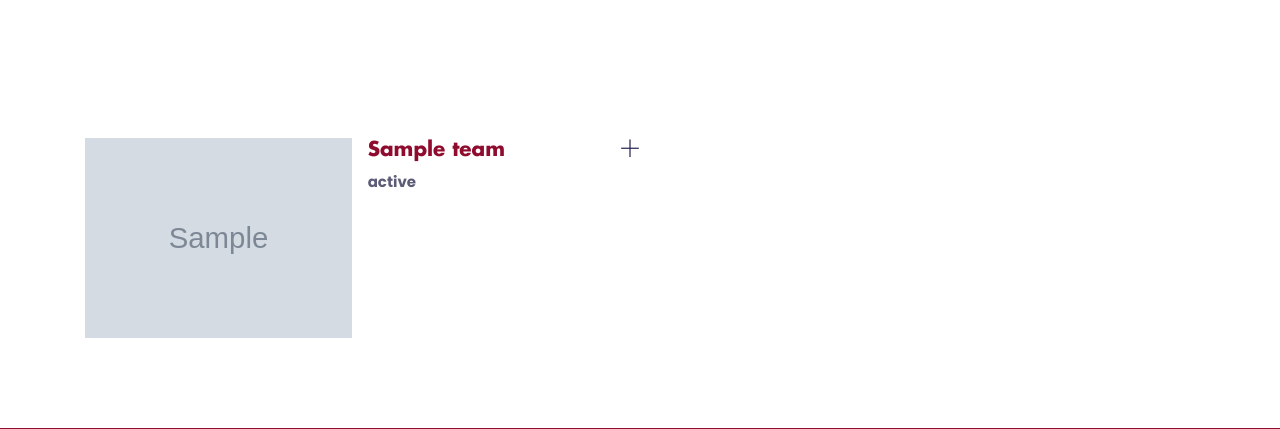
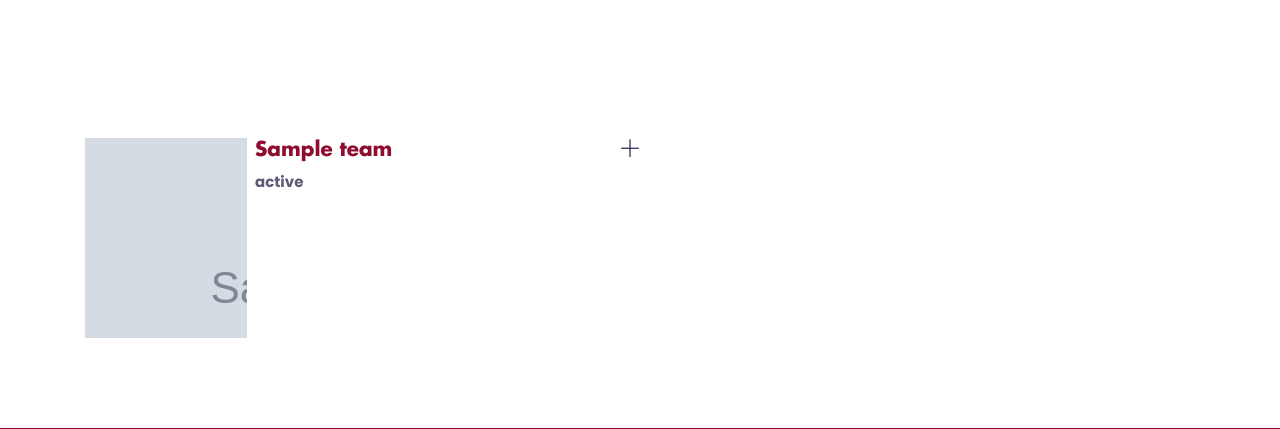
Before and after one commit to AlexisFricard/P13-final-project, a Django app: a page that uses frontpage/templates/presentation.html in a window 1280 px wide. Shown: the part 2226-2655 px from the top of the page. Run offline with Django 3.2, Linux system fonts and the light colour scheme; tables that the repository leaves empty hold one stand-in row (values such as "Sample post"); grey boxes marked "Sample" are stand-in pictures; style sheets or scripts are compiled from the project's sources; some libraries are stand-ins or nearby versions.

Commit message:
fix size of img staff

```diff
--- a/frontpage/templates/presentation.html
+++ b/frontpage/templates/presentation.html
@@ -163,7 +163,7 @@
         {% for staff in team %}
         <div class="col-lg-6 col-sm-6 mb-4 mb-lg-0 box-teacher mt-5" id="@{{staff.id}}">
             <div class="media" style="height: 200px;">
-              <img class="mr-3 img-fluid h-100" src="{{staff.img_link}}" alt="speaker">
+                <div style="background:url({{staff.img_link}});height:200px;width: 30%;" class="mr-2"></div>
                 <div class="media-body">
                     <h4 class="mt-0">
                         <a style="color:#900c2f" href="{{staff.link}}" target="_blanck">{{ staff.name }}</a>
```
Lines whose indentation alone changed are shown as unchanged.
